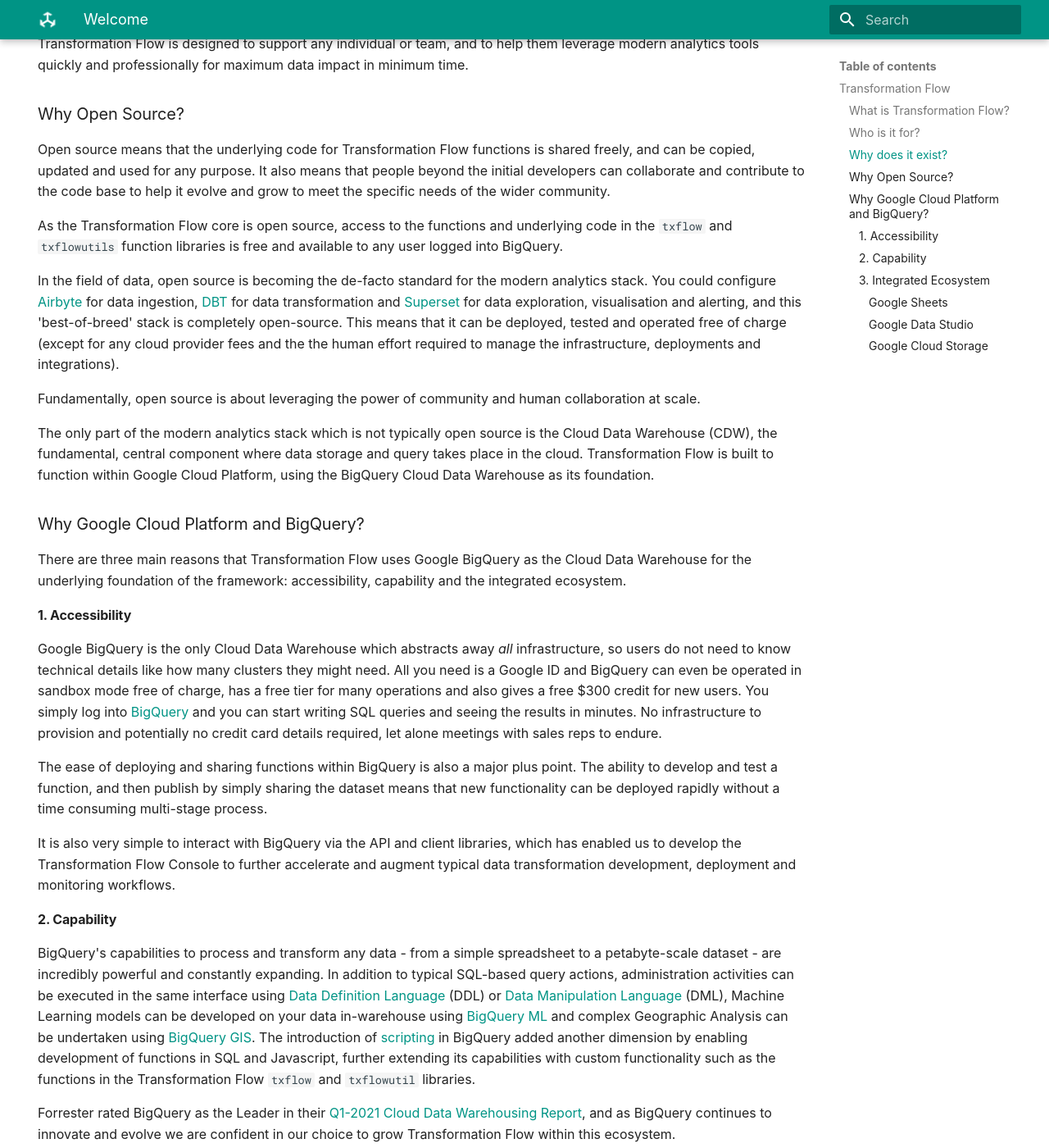
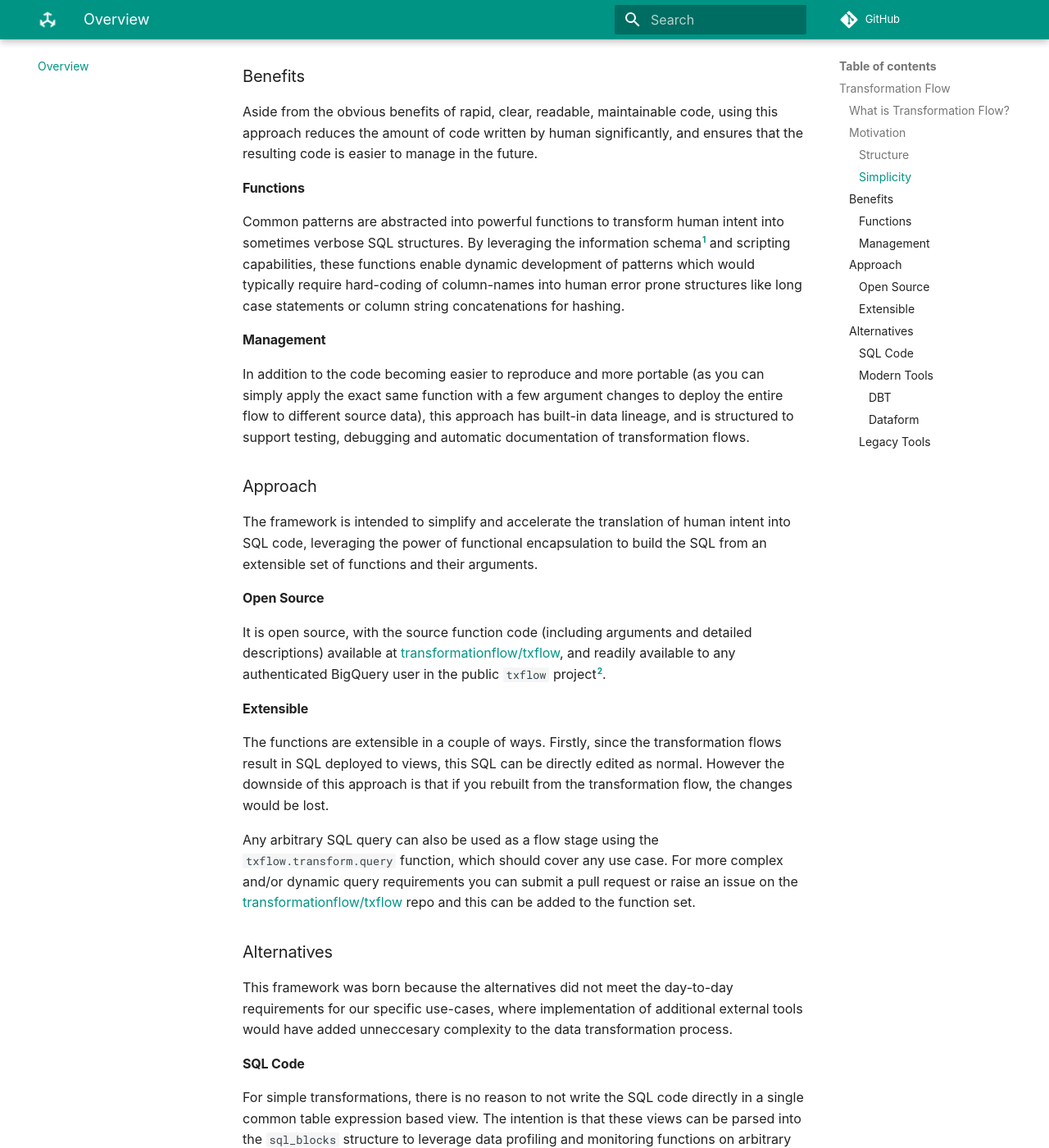
Before and after one commit to transformationflow/transformationflow.github.io, an MkDocs documentation site: the page built from docs/index.md, in a window 1280 px wide and 1400 px high, scrolled down 943 px. Shown: the whole window at 82% size. Built offline with MkDocs 1.6.1 and Material for MkDocs 9.7.7, drawn with Linux system fonts in a browser that asks for light colours; some web fonts are replaced; comment, search, counter and statistics services are not loaded; some of the changed text lies outside the part shown.

````diff
--- a/docs/index.md
+++ b/docs/index.md
@@ -1,57 +1,56 @@
----
-hide:
-  - navigation
----
 # Transformation Flow
 ## What is Transformation Flow?
 ---
-!!! tldr "Overview"
+!!! tldr "Summary"
     Transformation Flow is a lightweight, open source framework for planning, developing, implementing, documenting, managing and monitoring SQL-based in-warehouse data transformations.
 ---
 
-## Who is it for?
-Transformation Flow is for any human who wants to work with data in an efficient, scaleable and repeatable manner.  It is fundamentally SQL-based, but no prior experience of SQL is required or expected as the methodology and worked examples are designed to cover every concept and motivation.  SQL beginners should find that it covers the core language structure and commands required to get started (and productive) quickly; SQL experts should find that it accelerates their workflow due to the abstraction of common and complex patterns into powerful functions.
+## Motivation
+The ability to build data transformations in SQL and have the results immediately available to downstream tools and consumers is a modern data superpower, but with great power comes great responsibility.
 
-## Why does it exist?
-The world of data is changing so rapidly, as new tools, capabilities (and even job titles) seem to appear every week and the core data professions of Data Engineering, Data Analytics Engineering, Data Analytics and Data Science mature and evolve at breakneck speed.
+### Structure
+Unfortunately the responsibility to write clean, clear, well-structured code is often overlooked, especially when the transformations begin life as ad-hoc data explorations.  This means that the resulting flows can quickly grow into a complicated interconnected network of datasets, tables and views, which can be extremely difficult to manage and debug.
 
-However as the technology and capability frontiers accelerate towards the level of automation, scalability and professional standards commonly seen in the software engineering world, it is easy to forget about those trying to cross the other frontier... people, teams and organizations looking to move from their previous world of spreadsheets and manual human/data interaction to the new world of accessible, professional, world-class data tools.
+### Simplicity
+The objective of this framework is to support development of data transformations within the data warehouse, without requiring any additional tools or installation. It is designed to help humans convert their data transformation objectives into simple, well-structured code, which is quick to build and deploy, and easy to manage, monitor and debug.
 
-Transformation Flow is designed to support any individual or team, and to help them leverage modern analytics tools quickly and professionally for maximum data impact in minimum time.
+## Benefits
+Aside from the obvious benefits of rapid, clear, readable, maintainable code, using this approach reduces the amount of code written by human significantly, and ensures that the resulting code is easier to manage in the future.
 
-## Why Open Source?
-Open source means that the underlying code for Transformation Flow functions is shared freely, and can be copied, updated and used for any purpose.  It also means that people beyond the initial developers can collaborate and contribute to the code base to help it evolve and grow to meet the specific needs of the wider community.
+### Functions
+Common patterns are abstracted into powerful functions to transform human intent into sometimes verbose SQL structures.  By leveraging the information schema[^1] and scripting capabilities, these functions enable dynamic development of patterns which would typically require hard-coding of column-names into human error prone structures like long case statements or column string concatenations for hashing.
 
-As the Transformation Flow core is open source, access to the functions and underlying code in the `txflow` and `txflowutils` function libraries is free and available to any user logged into BigQuery.
+### Management
+In addition to the code becoming easier to reproduce and more portable (as you can simply apply the exact same function with a few argument changes to deploy the entire flow to different source data), this approach has built-in data lineage, and is structured to support testing, debugging and automatic documentation of transformation flows.
 
-In the field of data, open source is becoming the de-facto standard for the modern analytics stack.  You could configure [Airbyte](https://airbyte.io) for data ingestion, [DBT](https://www.getdbt.com/) for data transformation and [Superset](https://superset.apache.org/) for data exploration, visualisation and alerting, and this 'best-of-breed' stack is completely open-source.  This means that it can be deployed, tested and operated free of charge (except for any cloud provider fees and the the human effort required to manage the infrastructure, deployments and integrations).
+## Approach
+The framework is intended to simplify and accelerate the translation of human intent into SQL code, leveraging the power of functional encapsulation to build the SQL from an extensible set of functions and their arguments.
 
-Fundamentally, open source is about leveraging the power of community and human collaboration at scale.
+### Open Source
+It is open source, with the source function code (including arguments and detailed descriptions) available at [transformationflow/txflow](https://github.com/transformationflow/txflow), and readily available to any authenticated BigQuery user in the public `txflow` project[^2].
 
-The only part of the modern analytics stack which is not typically open source is the Cloud Data Warehouse (CDW), the fundamental, central component where data storage and query takes place in the cloud.  Transformation Flow is built to function within Google Cloud Platform, using the BigQuery Cloud Data Warehouse as its foundation.
+### Extensible
+The functions are extensible in a couple of ways.  Firstly, since the transformation flows result in SQL deployed to views, this SQL can be directly edited as normal.  However the downside of this approach is that if you rebuilt from the transformation flow, the changes would be lost.
 
-## Why Google Cloud Platform and BigQuery?
-There are three main reasons that Transformation Flow uses Google BigQuery as the Cloud Data Warehouse for the underlying foundation of the framework: accessibility, capability and the integrated ecosystem.
+Any arbitrary SQL query can also be used as a flow stage using the `txflow.transform.query` function, which should cover any use case. For more complex and/or dynamic query requirements you can submit a pull request or raise an issue on the [transformationflow/txflow](https://github.com/transformationflow/txflow) repo and this can be added to the function set.
 
-### 1. Accessibility
-Google BigQuery is the only Cloud Data Warehouse which abstracts away _all_ infrastructure, so users do not need to know technical details like how many clusters they might need.  All you need is a Google ID and BigQuery can even be operated in sandbox mode free of charge, has a free tier for many operations and also gives a free $300 credit for new users.  You simply log into [BigQuery](https://console.cloud.google.com/bigquery) and you can start writing SQL queries and seeing the results in minutes.  No infrastructure to provision and potentially no credit card details required, let alone meetings with sales reps to endure.
+## Alternatives
+This framework was born because the alternatives did not meet the day-to-day requirements for our specific use-cases, where implementation of additional external tools would have added unneccesary complexity to the data transformation process.
 
-The ease of deploying and sharing functions within BigQuery is also a major plus point.  The ability to develop and test a function, and then publish by simply sharing the dataset means that new functionality can be deployed rapidly without a time consuming multi-stage process.
+### SQL Code
+For simple transformations, there is no reason to not write the SQL code directly in a single common table expression based view.  The intention is that these views can be parsed into the `sql_blocks` structure to leverage data profiling and monitoring functions on arbitrary human-written code.
 
-It is also very simple to interact with BigQuery via the API and client libraries, which has enabled us to develop the Transformation Flow Console to further accelerate and augment typical data transformation development, deployment and monitoring workflows.
+### Modern Tools
+For more complex situations where hundreds or thousands of transformations need to be developed, deployed, orchestrated and managed, or collaboration is required across a large number of people or teams, then it might make more sense to use an external tool.
 
+#### DBT
+[DBT](https://www.getdbt.com/) is the industry standard tool for data transformation, leveraging Jinja templating inside SQL to enable analytics engineers to model data and deploy/manage data transformations.
 
-### 2. Capability
-BigQuery's capabilities to process and transform any data - from a simple spreadsheet to a petabyte-scale dataset - are incredibly powerful and constantly expanding.  In addition to typical SQL-based query actions, administration activities can be executed in the same interface using [Data Definition Language](https://cloud.google.com/bigquery/docs/reference/standard-sql/data-definition-language) (DDL) or [Data Manipulation Language](https://cloud.google.com/bigquery/docs/reference/standard-sql/data-definition-language) (DML), Machine Learning models can be developed on your data in-warehouse using [BigQuery ML](https://cloud.google.com/bigquery-ml/docs/introduction) and complex Geographic Analysis can be undertaken using [BigQuery GIS](https://cloud.google.com/bigquery/docs/gis-intro).  The introduction of [scripting](https://cloud.google.com/blog/products/data-analytics/command-and-control-now-easier-in-bigquery-with-scripting-and-stored-procedures) in BigQuery added another dimension by enabling development of functions in SQL and Javascript, further extending its capabilities with custom functionality such as the functions in the Transformation Flow `txflow` and `txflowutil` libraries.
+#### Dataform
+[Dataform](https://dataform.co/) is a BigQuery-specific platform for transformation collaboration, using Javascript and SQLX (a templated SQL variant).
 
-Forrester rated BigQuery as the Leader in their [Q1-2021 Cloud Data Warehousing Report](https://cloud.google.com/forrester-wave-cloud-data-warehouse-2021), and as BigQuery continues to innovate and evolve we are confident in our choice to grow Transformation Flow within this ecosystem.
+### Legacy Tools
+There are also a number of legacy tools in this space, however they are typically tailored towards the enterprise and come with complex sales processes and high licence fees.
 
-### 3. Integrated Ecosystem
-BigQuery is deeply integrated with other key components of Google Cloud Platform and Google Workplace, which makes a number of different powerful workflows trivial to set up and use:
-
-#### Google Sheets
-
-
-#### Google Data Studio
-
-#### Google Cloud Storage
+[^1]: the various [INFORMATION_SCHEMA](https://cloud.google.com/bigquery/docs/information-schema-intro) views contain metadata about datasets, columns, tables, views and other assets
+[^2]: `txflow` is an abbreviation for `transformationflow`
--- a/docs/overview-functions.md
+++ b/docs/overview-functions.md
@@ -1,9 +1,10 @@
 # Transformation Flow Functions
-
-A metholodology and framework is a great starting point, but in order to move from theory to practice we need the practical function set which empowers SQL developers to start realising the benefits of this framework.  These functions are all open-source and readily available to any authenticated BigQuery user in the public `txflow` and `txflowutils` projects[^1].
+The approach is based around a core set of functions, which are all open-source and readily available to any authenticated BigQuery user in the public `txflow` and `txflowutils` projects[^1].
 
 ## `txflow` functions
-The functions are organised into function sets around the different phases in a data pipeline:
+Transformation Flow (`txflow`) functions are organised into logical groups depending on the type of activity they support.
+
+These groups are either aligned to the sequential stages in a typical data pipeline (`ingest` → `profile` → `transform` → `export` → `monitor`) or groups which support data administration (`admin`) or the development of new functionality and flows (`work_in_progress`, `transformations`).
 
 dataset | dataset_ref | function_set_description
 --- | :-- | :--
@@ -14,11 +15,7 @@ dataset | dataset_ref | function_set_description
 `monitor` | `txflow.monitor` | Functions which support monitoring of data ingestion, transformation, export and usage
 `admin` | `txflow.admin` | Functions which support automation of common general administrative tasks
 
-
-## Function Usage
-In order to understand how to use `txflow` functions in a transformation flow, it is important to understand a few nuances relating to variables and scripting in BigQuery.
-
-### Calling Functions
+## Calling Functions
 The function call syntax in BigQuery always follows the same pattern:
 ```sql
 CALL txflow.function_set.function(argument_1, ... argument_n)
@@ -28,45 +25,22 @@ However, transformation flow functions will always have the same initial two arg
 argument_name | argument_description
 --- | :--
 `sql_block_name` | The name by which the transformation flow stage will be referenced, which needs to be unique within a transformation flow
-`sql_blocks` | The variable which stores all transformation flow stages, which is updated sequentially by each transformation flow function
+`sql_blocks` | The array variable which stores all transformation flow stages, which is updated sequentially by each transformation flow function
 
-As such at any point in a transformation flow, the `sql_blocks` variable will be composed of the name, SQL code and dependencies for the current stage and each preceding stage, in order of definition (which is therefore the order of execution).
+As such at any point in a transformation flow, the `sql_blocks` array variable will consist of the name of each transformation flow stage, the SQL code to execute the transformation stages, and the dependencies for each stage, in order of definition (and therefore execution).
 
-The exact implementation is explained in the following section.
+## Function Outputs
+The `sql_blocks` array variable can then be used in a number of different ways by calling `txflow.blocks` functions:
 
-### BigQuery Variables
-Variables in BigQuery _all_ need to be defined at the start of a script, and can be initialised at point of declaration (using the `DEFAULT` keyword) or left uninitalised.  However the precise data type (or data structure and types for more complex variables) _need_ to be be defined at the point of variable declaration.  For example, to declare an uninitialised string variable at the start of a script, the following syntax is used:
-```sql
-DECLARE my_variable STRING;
-```
-To initialise at point of declaration the syntax would be:
-```sql
-DECLARE my_variable STRING DEFAULT "string_value";
-```
+function_ref | function_output
+--- | :--
+`txflow.blocks.build_sql_blocks_query` | Builds the transformation flow into a single common table expression-based SQL query and returns the **query** as the final result
+`txflow.blocks.execute_sql_blocks` | Builds the transformation flow into a single common table expression-based SQL query and executes the resulting query, returning the **query result** as the final result
+`txflow.blocks.create_view_from_sql_blocks` | Builds the transformation flow into a single common table expression-based SQL query and **creates a single view** from the resulting query
+`txflow.blocks.create_views_from_sql_blocks` | Builds the transformation flow into multiple single queries and **creates a single view for each stage** of the transformation flow
 
-#### The `sqlblocks` Variable
-This variable represents the sequence of transformation flow stages, with one row per transformation flow stage and three variables per row:
+All of these functions also have a `_subset` equivalent function, which will then execute the function and build the output _up to_ a single transformation flow stage.
 
-variable_name | variable_data_type | variable_description
---- | --- | :--
-`sql_blocks.name` | `STRING` | Name of the flow stage (unique within flow)
-`sql_blocks.code` | `STRING` | SQL code which defines flow stage
-`sql_blocks.dependencies` | `ARRAY<STRING>` | An array of table references or sql_block names which are used in the flow stage.
+This means that with one centrally defined transformation flow it is possible to build any number of output views, which will all be self contained common table expression based views containing the full end-to-end transformation from input to output data.
 
-In BigQuery this variable type is an array of structs, which is the equivalent in Python of an array of dictionaries.  In BigQuery this variable needs to be declared with the precise structure which will contain the transformation flow definition, which means that the following variable needs to be declared at the start of any script:
-
-```sql
-DECLARE sql_blocks ARRAY<STRUCT<name STRING, code STRING, dependencies ARRAY<STRING>>>
-```
-
-Each time a transformation flow stage is added to the flow, another row is appended to the array.
-
-## Functions vs. Queries
-Functions are developed to be shortcuts, where hand-crafting SQL would be unnecessarily verbose and could potentially introduce human error.  A good rule of thumb is:
-
-> If
-
-
-
-
-[^1]: `txflow` is shorthand for `transformationflow`
+[^1]: `txflow` is an abbreviation for `transformationflow`
--- a/docs/the-zen-of-sql.md
+++ b/docs/the-zen-of-sql.md
@@ -1,12 +1,8 @@
----
-hide:
-  - navigation
----
 # The Zen of SQL
 ## Introduction
-Inspired by the Python equivalent ([PEP20](https://www.python.org/dev/peps/pep-0020/) - The Zen of Python), and also using it as a starting point, the TF-SQL10[^1] are the core guiding principles which are central to writing clean, clear, well-structured and easy to maintain data transformations in SQL:
+Inspired by the Python equivalent ([PEP20](https://www.python.org/dev/peps/pep-0020/) - The Zen of Python), and also using it as a starting point, the SQLZEN-10[^1] are the core guiding principles which are central to writing clean, clear, well-structured and easy to maintain data transformations in SQL, and which are the guiding principles for all SQL code generated by transformation flow functions.
 
-## TF-SQL10: SQL 10 Commandments
+## SQLZEN-10
 > - Readability counts.
 > - Explicit is better than implicit.
 > - Simple is better than complex.
@@ -18,16 +14,4 @@ Inspired by the Python equivalent ([PEP20](https://www.python.org/dev/peps/pep-0
 > - Modular is better than monolithic.
 > - Common Table Expressions are a seriously great idea - let's do more of those!
 
-## Discussion
-
-!!! example "01: Readability counts"
-    Your code will be (hopefully) written once and potentially read many times, sometimes by you and probably also by others too.  Do your future self (and anybody who takes over your code base) a favour and make your code clear and easy to understand.  This means naming columns, variables and common table expressions in a clear, consistent and easy-to-understand manner, as well as structuring the code in a simple, sequential style to facilitate humans reading from top to bottom.
-
-    An extension of this is also making sure that your code is readable by machines, so structuring e.g. comments and/or docstrings so that they can be reliably parsed and used.
-
-!!! example "02: Explicit is better than implicit."
-    Discussion
-
-
-
-[^1]: Whilst the Python PEP20 actually only contains 19 aphorisms, the Transformation Flow SQL 10 (TF-SQL10) contains exactly 10 for the purposes of data integrity and predictability.
+[^1]: Whilst the Python PEP20 actually only contains 19 aphorisms, the Transformation Flow SQL 10 (TF-SQL10) contains exactly 10.
--- a/mkdocs.yml
+++ b/mkdocs.yml
@@ -1,4 +1,5 @@
 site_name: Transformation Flow
+repo_url: https://github.com/transformationflow/txflow
 
 theme:
   name: material
@@ -13,29 +14,17 @@ theme:
     - navigation.tracking
     - navigation.tabs
     - navigation.top
+  icon:
+    repo: fontawesome/brands/git-alt
 
 nav:
-  - Welcome: 'index.md'
+  - Overview: 'index.md'
   #- Overview: 'overview-all.md'
-  - 'Methodology':
-    - The Zen of SQL: 'the-zen-of-sql.md'
+  #- 'Approach':
+  - Philosophy: 'the-zen-of-sql.md'
+  - Functions: 'overview-functions.md'
+  #-
   #  - Overview: 'overview-methodology.md'
-  #- Functions: 'overview-functions.md'
-  #- Console: 'overview-console.md'
-
-      #- Data Ingestion: 'functions-ingestion.md'
-      #- Prepare: 'functions-preparation.md'
-      #- Transform: 'functions-transformation.md'
-
-  #- 'Utility Functions':
-  #    - Overview: 'utils--overview.md'
-      #- String: 'utils-string.md'
-      #- JSON: 'utils-json.md'
-      #- Data Visualisation: 'utils-dataviz.md'
-
-  #- 'Reference':
-      #- Action Codes: 'reference-transformation-codes.md'
-
 
 markdown_extensions:
   - admonition
````
Also changed, not shown: docs/staging/example-functions.md (renamed from docs/example-functions.md, +1 -1 lines), docs/archive/function-group-overview.md (renamed from docs/function-group-overview.md), docs/drafts/overview-methodology.md (renamed from docs/overview-methodology.md), docs/placeholders/example-flow-instagram.md (renamed from docs/example-flow-instagram.md), docs/placeholders/function-docs-profile.md (added), docs/staging/glossary-arguments.md (renamed from docs/glossary-arguments.md), docs/staging/overview-all.md (renamed from docs/overview-all.md), docs/staging/overview-console.md (renamed from docs/overview-console.md).
